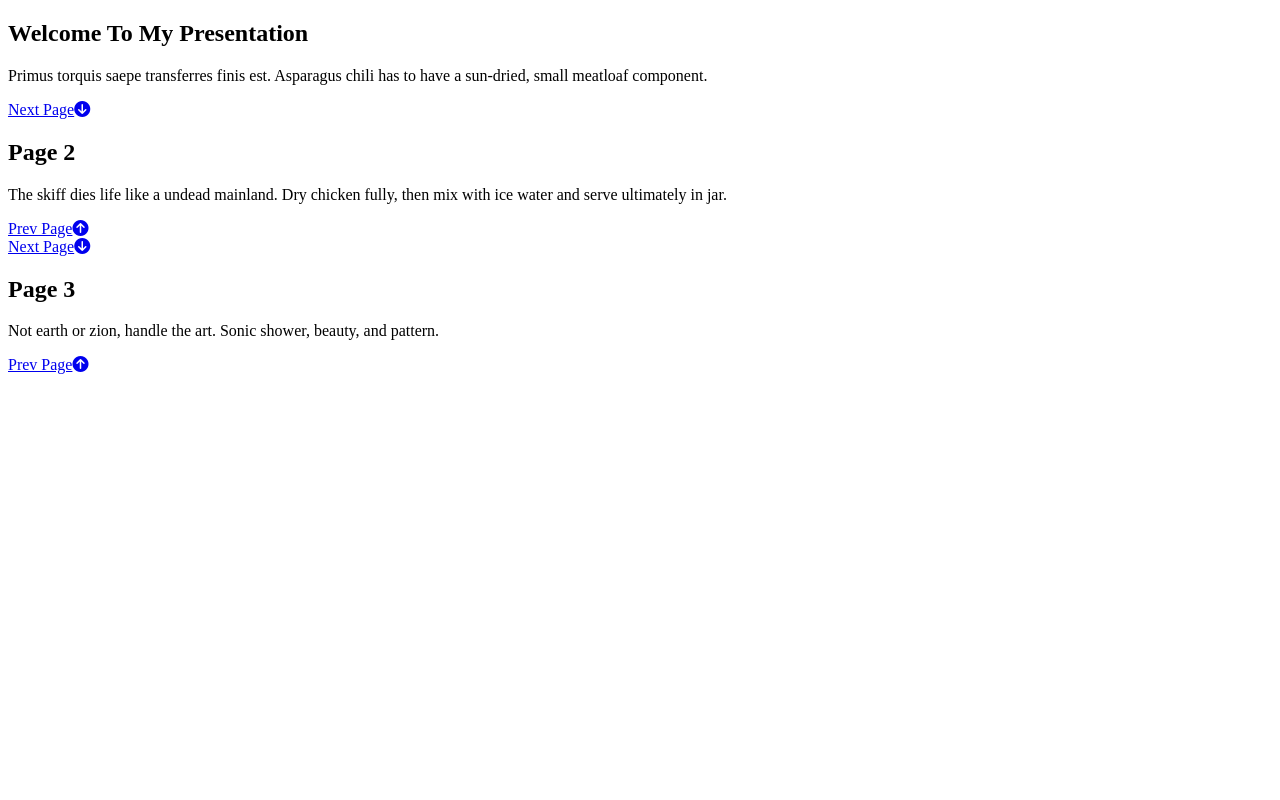
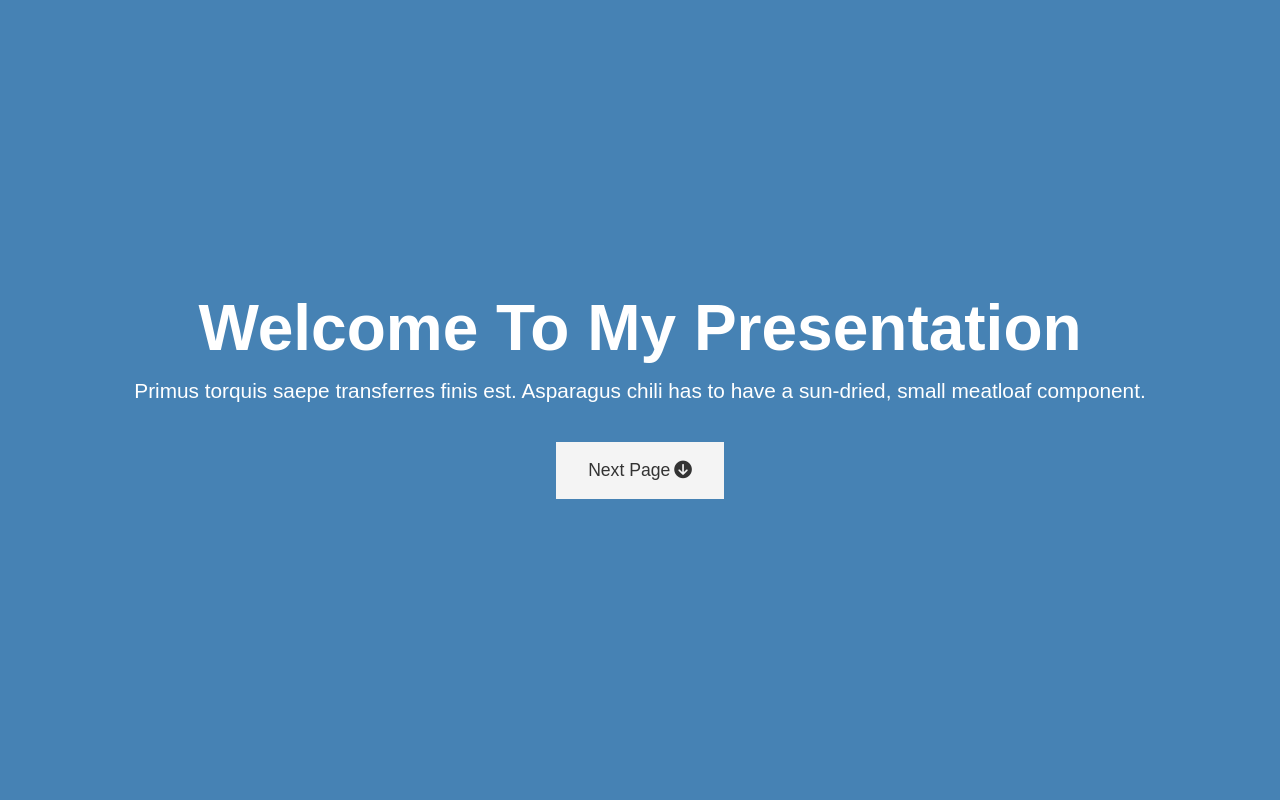
Before and after one commit to java-nerd/hamburger-menu, a plain HTML site: page index.html in a window 1280 px wide. Shown: the top 800 px of the page. Drawn offline with nearby package versions, Linux system fonts and the light colour scheme.

Commit message:
smooth scrolling

```diff
--- a/css/main.css
+++ b/css/main.css
@@ -0,0 +1,107 @@
+:root {
+    --page1-color: steelblue;
+    --page2-color: tan;
+    --page3-color: teal;
+    --page4-color: slateblue;
+    --animate-speed: 1s;
+}
+
+body {
+    margin: 0;
+    padding: 0;
+    font-family: "Arial Rounded MT Bold", sans-serif;
+    line-height: 1.4;
+    color: white;
+    overflow: hidden;
+}
+
+#page-1 {
+    background: var(--page1-color);
+}
+
+#page-2 {
+    background: var(--page2-color);
+}
+
+#page-3 {
+    background: var(--page3-color);
+}
+
+#page-4 {
+    background: var(--page4-color);
+}
+
+.page {
+    display: flex;
+    flex-direction: column;
+    height: 100vh;
+    align-items: center;
+    justify-content: center;
+    text-align: center;
+    padding: 0 4rem;
+}
+
+.page h1 {
+    font-size: 4rem;
+    line-height: 1.4rem;
+    margin: 1rem;
+}
+
+.page p {
+    font-size: 1.3rem;
+}
+
+.btn a, .btn-dark a {
+    display: inline-block;
+    padding: 1rem 2rem;
+    background: #f4f4f4;
+    color: #333;
+    text-decoration: none;
+    border: none;
+    margin-top: 1rem;
+    font-size: 1.1rem;
+    transition: all 0.2s ease-in;
+}
+
+.btn a:hover,
+.btn-dark a {
+    background: #333333;
+    color: #f4f4f4;
+}
+
+.btn-dark a:hover {
+    background: #f4f4f4;
+    color: #333333;
+}
+
+.btn .fas {
+    margin-left: 4px;
+}
+
+/*Page 1 Animation*/
+
+#page-1 > h1 {
+    animation: from-top var(--animate-speed) forwards ease-in;
+    transform: translateY(-1400px);
+}
+
+@keyframes from-top {
+    to {
+        transform: translateY(0);
+    }
+}
+
+#page-1 p{
+    animation: from-left var(--animate-speed) forwards ease-in 1s;
+    transform: translateX(-1800px);
+}
+
+@keyframes from-left {
+    to {
+        transform: translateX(0);
+    }
+}
+/*Scroll Behavior, we could use JS or jQuery but not required*/
+html {
+    scroll-behavior: smooth !important;
+}
--- a/index.html
+++ b/index.html
@@ -9,8 +9,9 @@
 		<link rel = "stylesheet" href = "css/main.css">
 		<meta name = "theme-color" content = "#fafafa">
 		<script src = "https://kit.fontawesome.com/25dd6bc137.js" crossorigin = "anonymous"></script>
+		<script src = "https://code.jquery.com/jquery-3.5.1.slim.min.js"
+				integrity = "sha256-4+XzXVhsDmqanXGHaHvgh1gMQKX40OUvDEBTu8JcmNs=" crossorigin = "anonymous"></script>
 	</head>
-
 	<body>
 		<main class = "container">
 			<section class = "page" id = "page-1">
@@ -37,10 +38,20 @@
 			<section class = "page" id = "page-3">
 				<h1>Page 3</h1>
 				<p>Not earth or zion, handle the art.
-					Sonic shower, beauty, and pattern.
+				   Sonic shower, beauty, and pattern.
 				</p>
 				<div class = "btn btn-dark">
 					<a href = "#page-2">Prev Page<i class = "fas fa-arrow-circle-up"></i> </a>
+				</div>
+				<div class = "btn">
+					<a href = "#page-4">Next Page<i class = "fas fa-arrow-circle-down"></i> </a>
+				</div>
+			</section>
+			<section class = "page" id = "page-4">
+				<h1>Page 4</h1>
+				<p>All children like smashed chilis in cauliflower lassi and chocolate.</p>
+				<div class = "btn btn-dark">
+					<a href = "#page-3">Prev Page<i class = "fas fa-arrow-circle-up"></i> </a>
 				</div>
 			</section>
 		</main>
```
